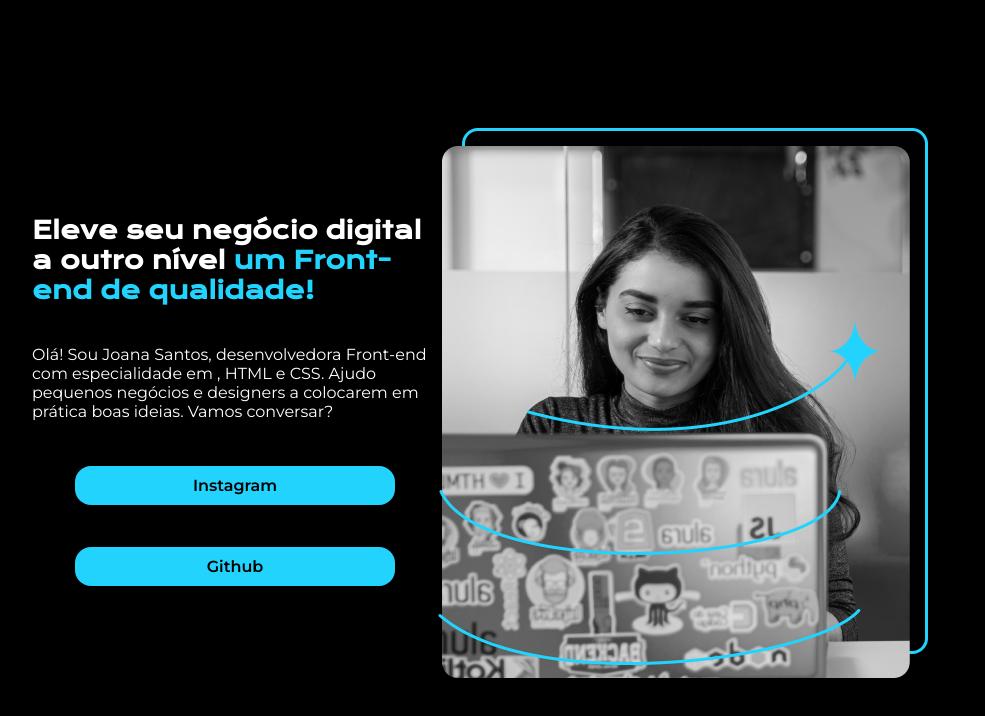
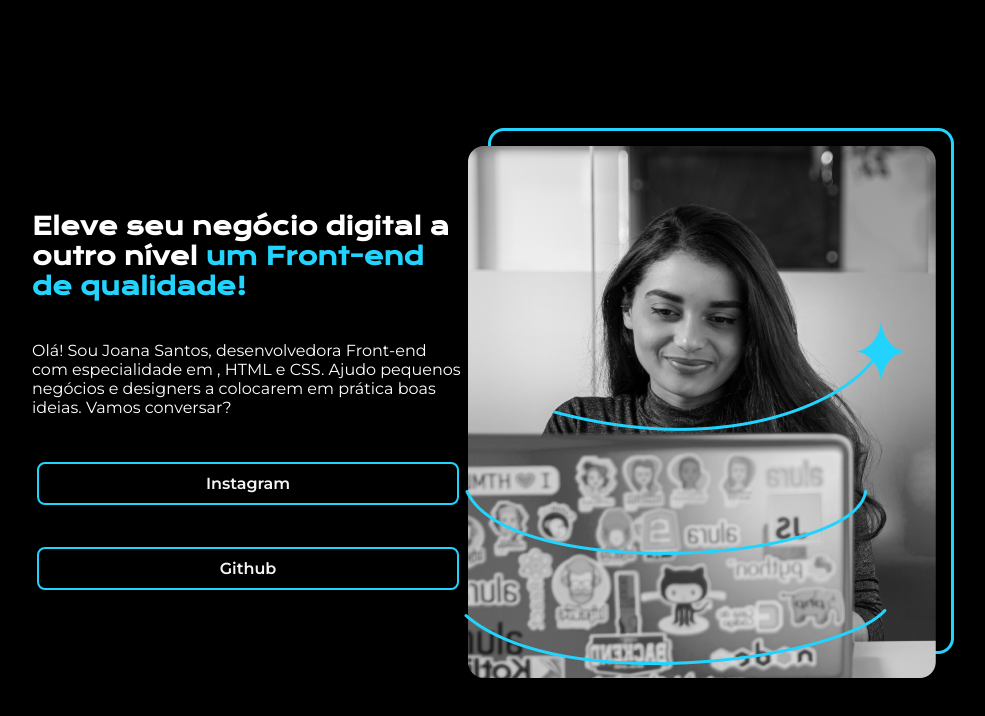
Before and after one commit to niicoolaass/portfolio, a plain HTML site: page portfolio/index.html in a window 1280 px wide. Shown: the whole page, without its empty margins (160-1145 px from the left). Drawn offline with nearby package versions, Linux system fonts and the light colour scheme.

Commit message:
Update style.css

```diff
--- a/portfolio/style.css
+++ b/portfolio/style.css
@@ -48,17 +48,27 @@ body {
   gap: 32px;
 }
 
+.apresentacao_links_subtitulo {
+  font-family: 'Krona One', sans-serif;
+  font-weight: 400;
+  font-size: 24px;
+}
+
 .apresentacao__links__link {
-  background-color: #22D4FD;
-  width: 280px;
-  text-align: center;
+  display: flex;
+  justify-content: center;
+  align-items: center;
+  gap: 16px;
+  border: 2px solid #22D4FD;
+  width: 378px;
   font-weight: 600;
-  border-radius: 16px;
+  border-radius: 8px;
   font-size: 24px;
   padding: 25.5px 0;
   text-decoration: none;
-  color: #000000;
+  color: #F6F6F6;
   font-family: "Montserrat", sans-serif;
+  transition: all 400ms;
 }
 
 .apresentacao__links a {
@@ -66,3 +76,7 @@ body {
   font-size: 16px;
   margin: 5px;
 }
+
+.apresentacao__links__link:hover {
+  background-color: #272727;
+}
```
